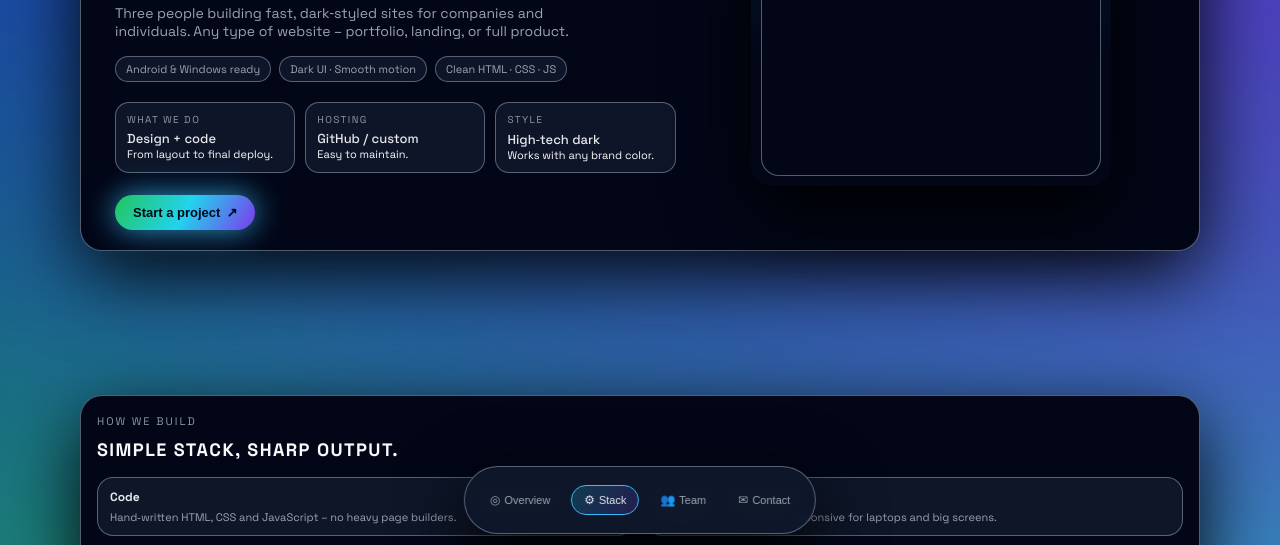
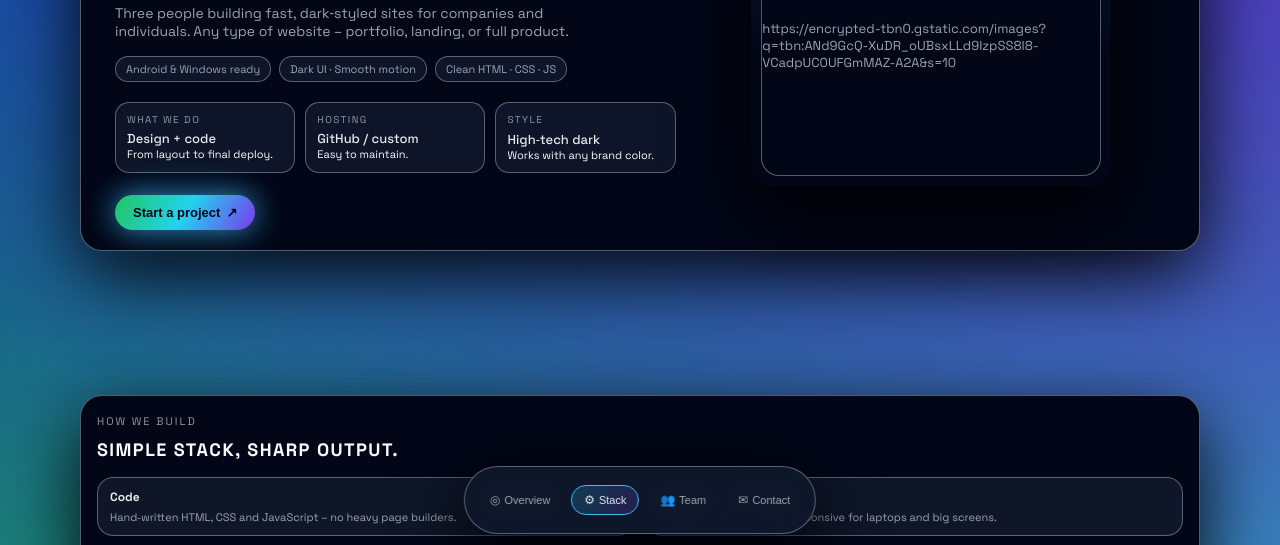
Before and after one commit to ncdivisive/Portfolio, a plain HTML site: page index.html in a window 1280 px wide. Shown: the part 254-799 px from the top of the page. Drawn offline with Linux system fonts and the light colour scheme.

Commit message:
Update index.html

```diff
--- a/index.html
+++ b/index.html
@@ -476,7 +476,7 @@
               <div class="hero-main">
                 <div class="hero-inner">
                   <!-- Put your provided main screen image here -->
-                  <div class="placeholder"https://encrypted-tbn0.gstatic.com/images?q=tbn:ANd9GcQ-XuDR_oUBsxLLd9IzpSS8l8-VCadpUC0UFGmMAZ-A2A&s=10</div>
+                  <div class="placeholder">https://encrypted-tbn0.gstatic.com/images?q=tbn:ANd9GcQ-XuDR_oUBsxLLd9IzpSS8l8-VCadpUC0UFGmMAZ-A2A&s=10</div>
                 </div>
                 <div class="badge">
                   <span class="badge-dot"></span>
```
